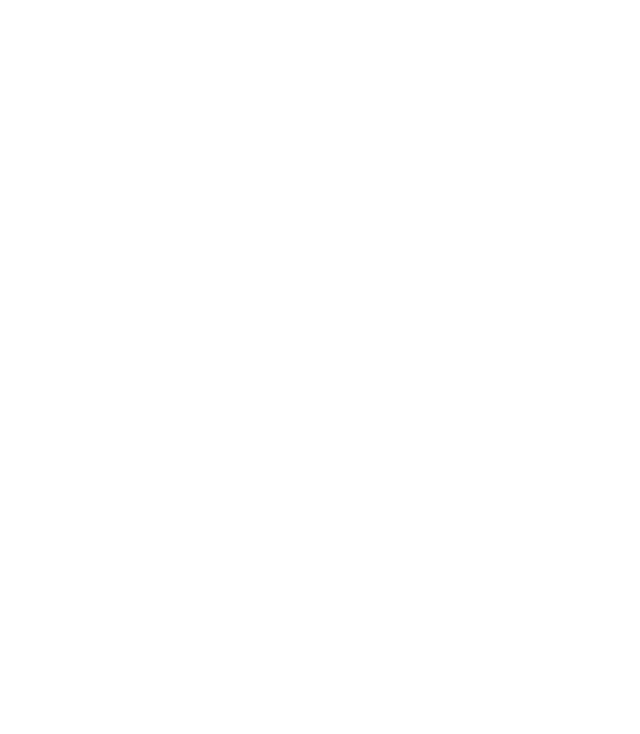
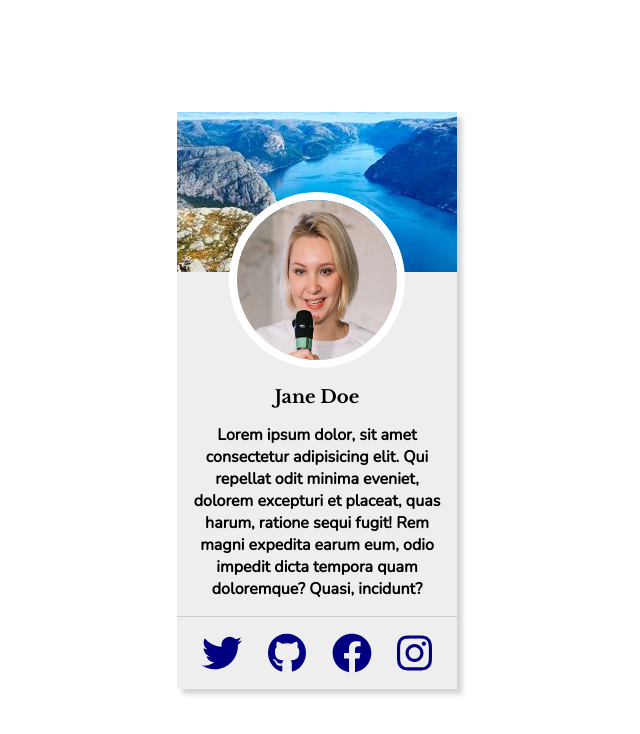
Before and after one commit to deiganM/teamCard, a plain HTML site: page index.html in a window 1280 px wide. Shown: the whole page, without its empty margins (323-963 px from the left). Drawn offline with nearby package versions, Linux system fonts and the light colour scheme.

Commit message:
added finishing touches

```diff
--- a/index.html
+++ b/index.html
@@ -4,9 +4,23 @@
   <meta charset="UTF-8">
   <meta name="viewport" content="width=device-width, initial-scale=1.0">
   <meta http-equiv="X-UA-Compatible" content="ie=edge">
+  <link rel="stylesheet" href="main.css">
   <title>Team Card</title>
 </head>
 <body>
-
+  <main>
+    <div class="card">
+      <div class="background-image"></div>
+      <img class="jane-doe" src="assets/jane-doe.jpg" alt="A picture of Jane Doe">
+      <h1>Jane Doe</h1>
+      <p>Lorem ipsum dolor, sit amet consectetur adipisicing elit. Qui repellat odit minima eveniet, dolorem excepturi et placeat, quas harum, ratione sequi fugit! Rem magni expedita earum eum, odio impedit dicta tempora quam doloremque? Quasi, incidunt?</p>
+      <footer>
+        <img class="twitter icon" src="assets/twitter-brands.svg" alt="A twitter link">
+        <img class="github icon" src="assets/github-brands.svg" alt="A github link">
+        <img class="facebook icon" src="assets/facebook-brands.svg" alt="A facebook link">
+        <img class="instagram icon" src="assets/instagram-brands.svg" alt="A instagram link">
+      </footer>
+    </div>
+  </main>
 </body>
 </html>
--- /dev/null
+++ b/main.css
@@ -0,0 +1,75 @@
+/***** FONTS *****/
+
+@import url('https://fonts.googleapis.com/css?family=Libre+Baskerville:700|Nunito&display=swap');
+
+/* font-family: 'Nunito', sans-serif;
+font-family: 'Libre Baskerville', serif; */
+
+/***** CARD *****/
+
+body {
+  margin: 0;
+  padding: 0;
+  box-sizing: border-box;
+}
+
+main {
+  height: 100vh;
+  display: grid;
+}
+
+.card {
+  display: grid;
+  width: 35ch;
+  background: #eee;
+  margin: auto;
+  grid-template-columns: 1fr;
+  grid-template-rows: 5rem 5rem 8.5rem 1fr;
+  box-shadow: 5px 5px 5px lightgrey;
+  /* justify-content: center; */ /* aligned profile pic, but made the background go away */
+  /* justify-items: center;  aligned profile pic, but made the background go away */
+  /* align-items: center; did nothing */
+  /* align-content: center; did nothing */
+}
+
+ .background-image {
+  height: 10rem;
+  background-image: url('assets/river.jpg');
+  background-position: center;
+  grid-column: 1 / -1;
+  grid-row: 1 / 2;
+}
+
+.jane-doe {
+  border-radius: 50%;
+  border: .5rem white solid;
+  shape-outside: circle();
+  height: 10rem;
+  width: 10rem;
+  justify-self: center;
+}
+
+h1 {
+  font-family: 'Libre Baskerville', serif;
+  place-self: end center;
+  font-size: 18px;
+  margin: 0;
+}
+
+p {
+  font-family: 'Nunito', sans-serif;
+  text-align: center;
+  margin: 1rem;
+  font-weight: bold;
+}
+
+footer {
+  border-top: 1px #ccc solid;
+  display: flex;
+  justify-content: space-evenly;
+}
+
+.icon {
+  height: 2.5rem;
+  margin: 1rem 0;
+}
```
Also changed, not shown: assets/facebook-brands.svg (added), assets/github-brands.svg (added), assets/instagram-brands.svg (added), assets/jane-doe.jpg (added), assets/river.jpg (added), assets/twitter-brands.svg (added), janedoe.png (added).
